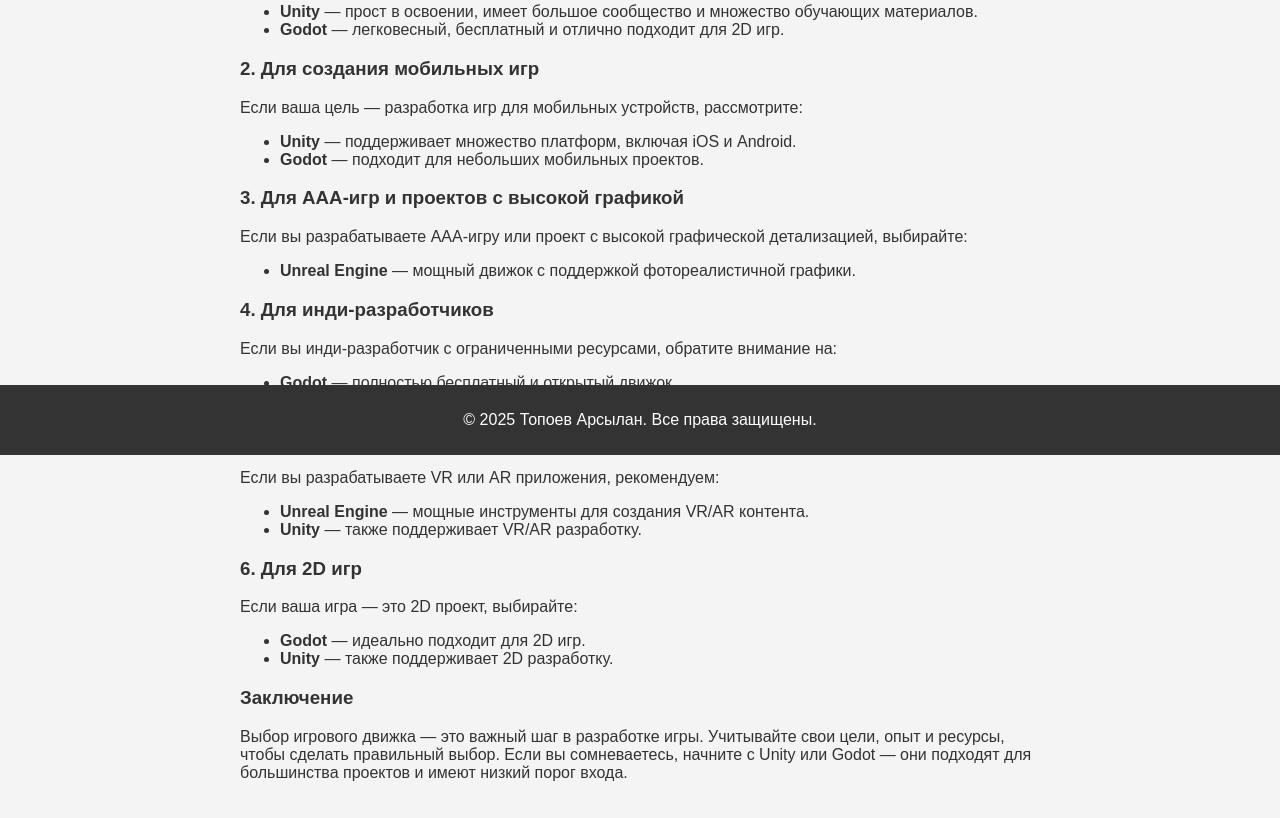
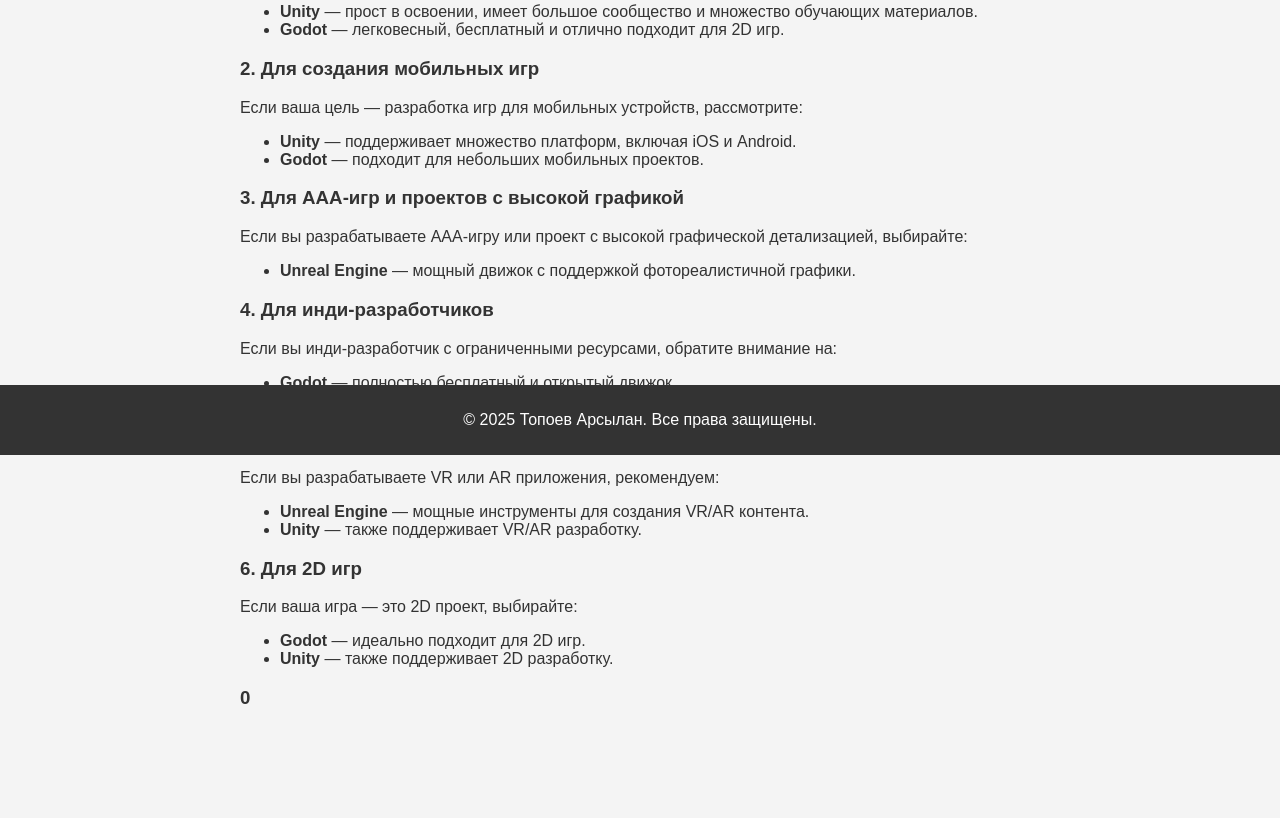
Before and after one commit to yw2-ars/yw2-ars.github.io, a plain HTML site: page recommendations.html in a window 1280 px wide. Shown: the part 345-1163 px from the top of the page. After the commit the page ends 1093 px from the top, so only its background shows below. Drawn offline with Linux system fonts and the light colour scheme.

Commit message:
Update recommendations.html
-заключение

```diff
--- a/recommendations.html
+++ b/recommendations.html
@@ -68,8 +68,7 @@
                 <li><strong>Unity</strong> — также поддерживает 2D разработку.</li>
             </ul>
 
-            <h3>Заключение</h3>
-            <p>Выбор игрового движка — это важный шаг в разработке игры. Учитывайте свои цели, опыт и ресурсы, чтобы сделать правильный выбор. Если вы сомневаетесь, начните с Unity или Godot — они подходят для большинства проектов и имеют низкий порог входа.</p>
+            <h3>0</h3>
         </section>
     </main>
 
```
